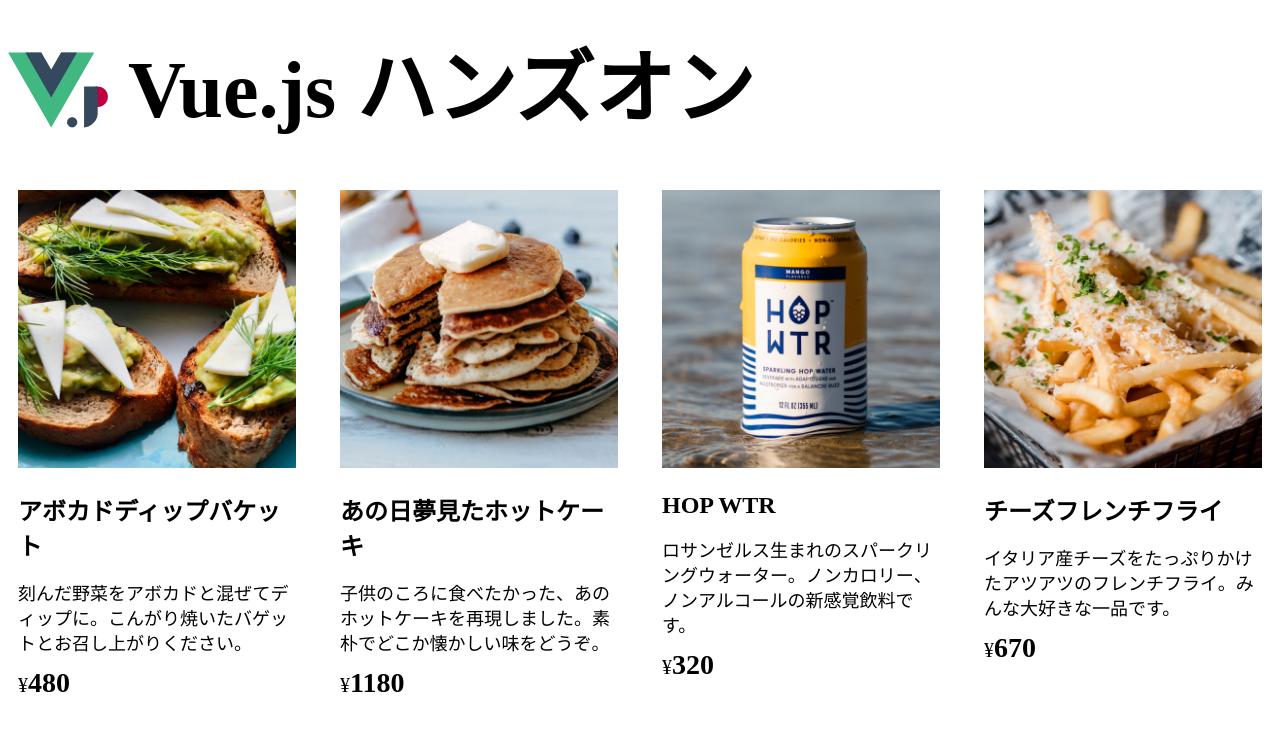
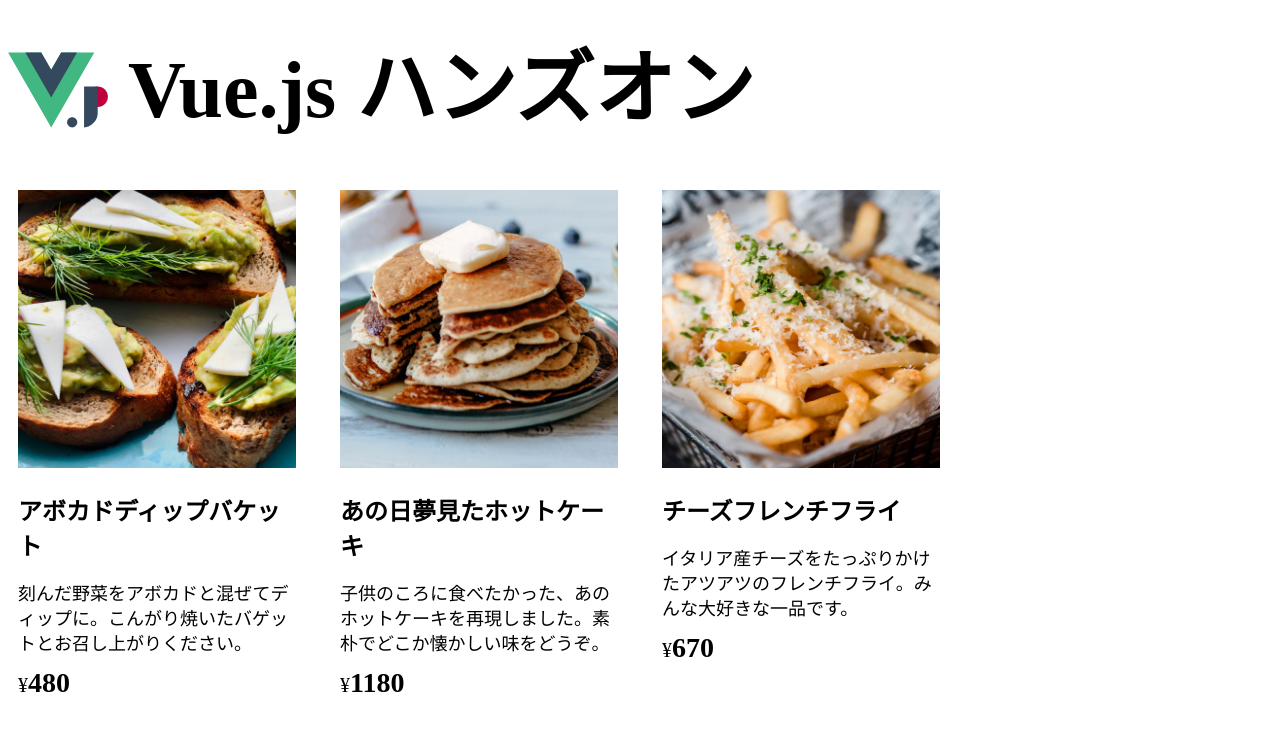
Before and after one commit to kkumaki12/vue3-lab, a Vue app: page / in a window 1280 px wide. Shown: the top 730 px of the page. Built offline with nearby package versions, Linux system fonts and the light colour scheme.

Commit message:
売り切れ商品を非表示にする

```diff
--- a/src/App.vue
+++ b/src/App.vue
@@ -59,7 +59,9 @@
     <template
       v-for="item in items"
       :key="item.id">
-      <div class="item">
+      <div
+        v-if="!item.soldOut"
+        class="item">
         <div class="thumbnail">
           <img
             :src="item.image"
```
